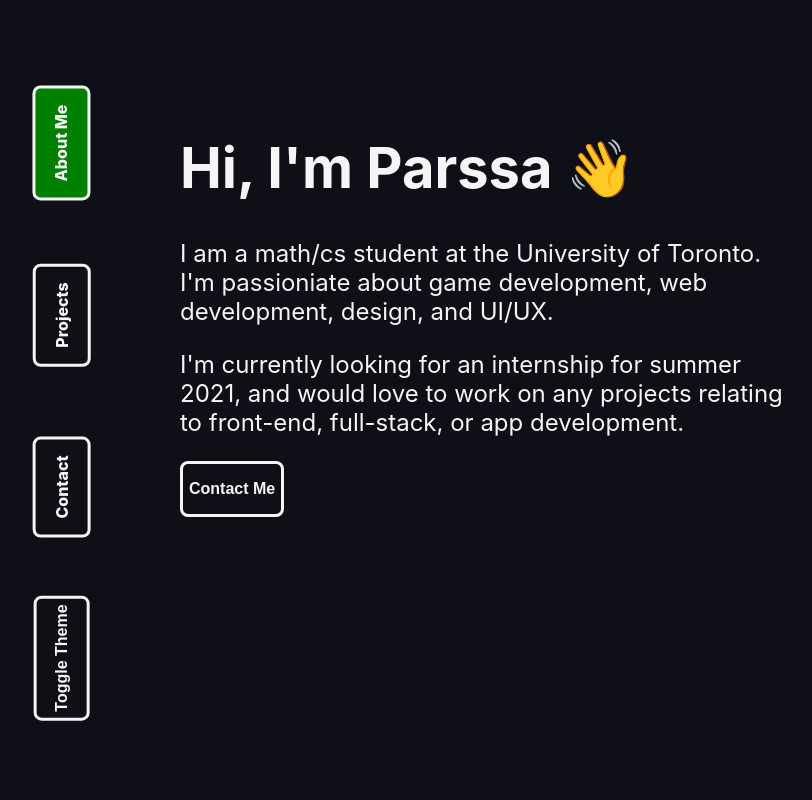
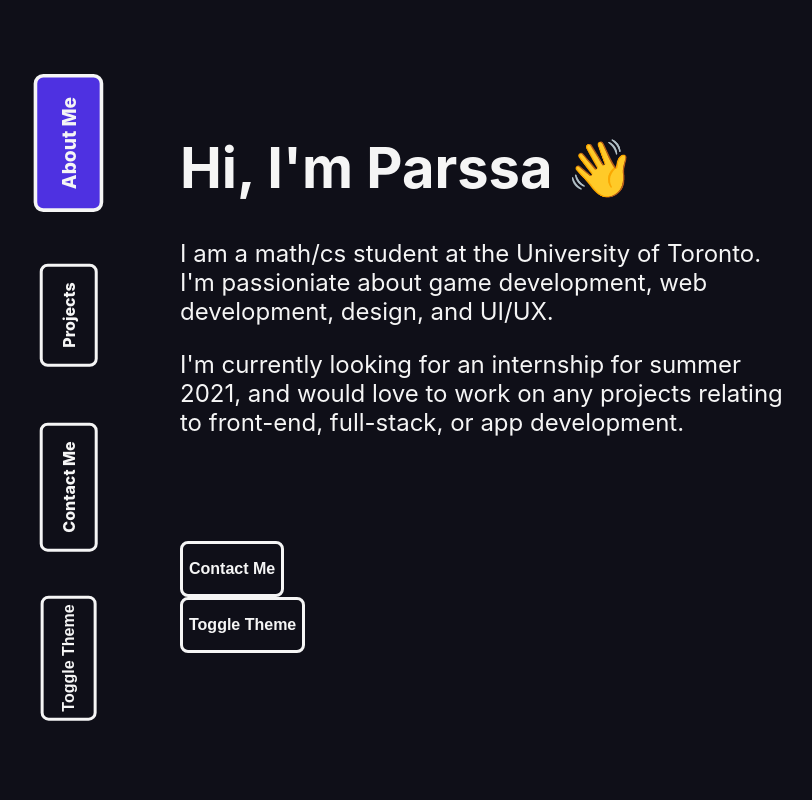
Before and after one commit to parssak/wip-website, a React (Create React App) app: page / in a window 1280 px wide. Shown: the top 800 px of the page, without its empty margins (12-824 px from the left). Built offline with nearby package versions, Linux system fonts and the light colour scheme.

Commit message:
finishing up styling

```diff
--- a/package.json
+++ b/package.json
@@ -11,6 +11,7 @@
     "react-intersection-observer": "^8.31.0",
     "react-redux": "^7.2.2",
     "react-scripts": "4.0.1",
+    "react-scroll": "^1.8.1",
     "redux": "^4.0.5",
     "sass": "^1.32.4",
     "web-vitals": "^0.2.4"
--- a/src/App.js
+++ b/src/App.js
@@ -10,6 +10,7 @@ import Contact from './layout-components/Contact';
 import { useSelector } from 'react-redux';
 import focusToggler from './helper-functions/FocusToggler';
 
+
 export default function App() {
   const theme = useSelector(state => state.theme);
 
@@ -20,6 +21,10 @@ export default function App() {
 
   function changeFocus(newFocus, isInView) {
     setCurrFocus(focusToggler(newFocus, isInView));
+  }
+
+  function goToContact() {
+
   }
 
 
--- a/src/layout-components/Contact.js
+++ b/src/layout-components/Contact.js
@@ -2,8 +2,10 @@ import React from 'react'
 
 export default function Contact() {
     return (
-        <div className="contact">
-            <h1>Contact Me</h1>
+        <div className="contact" id="contact">
+            <div className={`sticky-header`}>
+                <h3>Contact Me</h3>
+            </div>
         </div>
     )
 }
--- a/src/layout-components/Hero.js
+++ b/src/layout-components/Hero.js
@@ -1,17 +1,31 @@
 import React from 'react'
 import Button from '../minor-components/Button'
+import { Link } from 'react-scroll';
+import Toggle from '../minor-components/Toggle';
 
 export default function Hero() {
     return (
-        <div className="hero">
+        <div className="hero" id="hero">
             <div className="hero-text">
                 <h1>Hi, I'm Parssa 👋</h1>
                 <p>I am a math/cs student at the University of Toronto. I'm passioniate about game development, web development, design, and UI/UX.</p>
                 <p> I'm currently looking for an internship for summer 2021, and would love to work on any projects relating to front-end, full-stack, or app development. </p>
-                <Button text={"Contact Me"} onClick={() => console.log("Hit Contact Me")}/>
-            </div>
-            <div className="hero-img">
-                {/* <img src="./memoji.png" alt="aaaa" width="250px" height="250px"></img> */}
+                <div className="hero-flex-wrapper">
+
+                    <div className="hero-cta clickable mobile">
+                        <Link activeClass="active" to="projects" spy={true} smooth={true}>
+                            <Button text={"My Projects"} />
+                        </Link>
+                    </div>
+
+                    <div className="hero-cta clickable">
+                        <Link activeClass="active" to="contact" spy={true} smooth={true}>
+                            <Button text={"Contact Me"} />
+                        </Link>
+                    </div>
+
+                    <Toggle className="hero-toggle mobile" />
+                </div>
             </div>
         </div>
     )
--- a/src/layout-components/NavBar.js
+++ b/src/layout-components/NavBar.js
@@ -1,13 +1,32 @@
 import React from 'react'
 import "../styles/NavBar.scss";
 import Toggle from '../minor-components/Toggle';
-export default function NavBar({heroFocus, projectFocus, contactFocus, currFocus}) {
+import { Link } from 'react-scroll';
+import { useSelector } from 'react-redux';
+
+export default function NavBar({ heroFocus, projectFocus, contactFocus, currFocus }) {
+    const theme = useSelector(state => state.theme);
+
     return (
         <div className="navBar">
-            <Toggle helperClasses={"tilted"}/>
-            <div className={`tab tilted ${currFocus==='contact' && "currentTab"}`}> Contact </div>
-            <div className={`tab tilted ${currFocus === 'projects'&& "currentTab"}`}> Projects </div>
-            <div className={`tab tilted ${currFocus === 'hero' && "currentTab"}`}> About Me </div>
+            <Toggle helperClasses={"tilted"} />
+
+            <Link activeClass="active" to="contact" spy={true} smooth={true}>
+                <div className={`tab tilted clickable ${currFocus === 'contact' && `currentTab ${theme}`}`}>
+                    Contact Me
+                </div>
+            </Link>
+
+            <Link activeClass="active" to="projects" spy={true} smooth={true}>
+                <div className={`tab tilted clickable ${currFocus === 'projects' && `currentTab ${theme}`}`}>Projects</div>
+            </Link>
+
+            <Link activeClass="active" to="hero" spy={true} smooth={true}>
+                <div className={`tab tilted clickable ${currFocus === 'hero' && `currentTab ${theme}`}`}>
+                    About Me
+                </div>
+            </Link>
+
         </div>
     )
 }
--- a/src/layout-components/Projects.js
+++ b/src/layout-components/Projects.js
@@ -2,18 +2,19 @@ import React from 'react'
 import Project from './Project';
 import { useSelector } from 'react-redux';
 import { projects } from '../projects';
+import Toggle from '../minor-components/Toggle';
 
 export default function Projects() {
     const theme = useSelector(state => state.theme);
     return (
-        <div className="projects">
+        <div className="projects" id="projects">
             <div className={`sticky-header ${theme}`}>
                 <h3>Projects</h3>
+                {/* <Toggle helperClasses={"header-toggle"}/> */}
             </div>
-
             {projects.map((project, x) => (
                 // <div className="project" key={"project" + x}>hi</div>
-                <Project project={project} x={x} key={"project-component"+x}/>
+                <Project project={project} x={x} key={"project-component" + x} />
             ))}
         </div>
     )
--- a/src/minor-components/Button.js
+++ b/src/minor-components/Button.js
@@ -6,7 +6,7 @@ export default function Button({text, onClick }) {
     const theme = useSelector(state => state.theme);
 
     return (<>
-        <button className={`cta ${theme}`} onClick={onClick}>{text}</button>
+        <button className={`cta clickable ${theme}`} onClick={onClick}>{text}</button>
         </>
     )
 }
--- a/src/styles/App.scss
+++ b/src/styles/App.scss
@@ -31,13 +31,16 @@ header {
     padding-top: 3rem;
     white-space: nowrap;
     &.isSticky {
-        z-index: 99;
+        z-index: 1;
         &::before {
             content: "                   : ";
-              white-space: pre;
-              font-weight: 600;
+            white-space: pre;
+            font-weight: 600;
             // color: salmon;
         }
+    }
+    @media (max-width: $mobileBreakpoint) {
+        font-size: 2rem;
     }
 }
 
@@ -68,19 +71,19 @@ h3 {
     font-size: 2.5rem;
     margin-top: 0;
     @media (max-width: $mobileBreakpoint) {
-        font-size: 1.3rem;
+        font-size: 2rem;
     }
 }
 
 p {
     font-size: 1.5rem;
     @media (max-width: $tabletBreakpoint) {
-        font-size: 1rem;
+        font-size: 1.4rem;
     }
 
-    @media (max-width: $mobileBreakpoint) {
-        font-size: 0.8rem;
-    }
+    // @media (max-width: $mobileBreakpoint) {
+    //     font-size: 0.8rem;
+    // }
     max-width: 40ch;
 }
 
@@ -96,6 +99,19 @@ p {
 }
 .body {
     margin: 10rem;
+
+    @media (max-width: $tabletBreakpoint) {
+        margin: 4rem;
+        margin-top: 0rem;
+        margin-bottom: 0rem;
+    }
+
+    @media (max-width: $mobileBreakpoint) {
+        margin: 1rem;
+        margin-top: 0rem;
+        margin-bottom: 0rem;
+    }
+
     margin-top: 0rem;
     margin-bottom: 0rem;
 }
@@ -123,7 +139,7 @@ p {
 .sticky-header {
     position: sticky;
     top: 0;
-    z-index: 2;
+    z-index: 1;
     width: 100%;
     padding-top: 3rem;
     transition: all 0.4s ease-in-out;
@@ -146,12 +162,26 @@ p {
     .hero-text {
         margin: 2rem;
         margin-top: 6rem;
+
+        @media (max-width: $mobileBreakpoint) {
+            margin-top: 3rem;
+        }
     }
+
     .hero-img {
         display: flex;
         justify-content: center;
         align-items: center;
         flex-grow: 1;
+    }
+
+    .hero-flex-wrapper {
+        display: flex;
+        @media (min-width: $tabletBreakpoint) {
+            display: inline-block;
+        }
+        margin-top: 5rem;
+        justify-content: space-evenly;
     }
 }
 
@@ -175,6 +205,9 @@ p {
 
 .contact {
     min-height: 100vh;
+    @media (min-width: $tabletBreakpoint) {
+        margin: 2em;
+    }
 }
 
 .bubble {
@@ -197,3 +230,28 @@ p {
 .link {
     background: hsl(144, 77%, 44%);
 }
+
+.header-toggle {
+    display: none;
+    position: fixed;
+    top: 2rem;
+    right: 2rem;
+    @media (max-width: $tabletBreakpoint) {
+        display: block;
+    }
+}
+
+.clickable {
+    user-select: none;
+    -moz-user-select: none;
+    -khtml-user-select: none;
+    -webkit-user-select: none;
+    -o-user-select: none;
+    cursor: pointer;
+}
+
+.mobile {
+    @media (min-width: $tabletBreakpoint) {
+        display: none;
+    }
+}
--- a/src/styles/NavBar.scss
+++ b/src/styles/NavBar.scss
@@ -1,6 +1,4 @@
 .navBar {
-
-
     position: fixed;
     z-index: 1000;
     display: flex;
@@ -8,20 +6,22 @@
     justify-content: space-evenly;
     align-items: center;
     flex-direction: column-reverse;
+
     .theme-toggle {
         margin: 2rem;
     }
     .tab {
+        transition: all 0.1s ease-in-out;
+
         display: block;
         font-weight: 800;
         border: 3px solid;
         border-radius: 0.5rem;
         font-size: 1rem;
         padding: 1em;
-
         margin-inline: 1em;
         &:hover {
-            background: orangered;
+            background-color: coral;
         }
     }
 
@@ -29,11 +29,19 @@
         transform: rotate(-90deg);
     }
 
-     @media (max-width: 800px) {
-        display: hidden;
+    @media (max-width: 800px) {
+        display: none;
     }
 }
 
 .currentTab {
-    background-color: green;
+    &.light {
+        background: rgb(255, 213, 0);
+        transform: rotate(-90deg) scale(1.2);
+    }
+
+    &.dark {
+        background: rgb(78, 49, 225);
+        transform: rotate(-90deg) scale(1.2);
+    }
 }
--- a/src/styles/Project.scss
+++ b/src/styles/Project.scss
@@ -45,6 +45,7 @@
         padding: 3rem;
         padding-left: 0;
         display: flex;
+        max-width: 50ch;
         flex-grow: 1;
     }
 }
```
Also changed, not shown: 2 other files (tests, documents, lock files or other folders).
